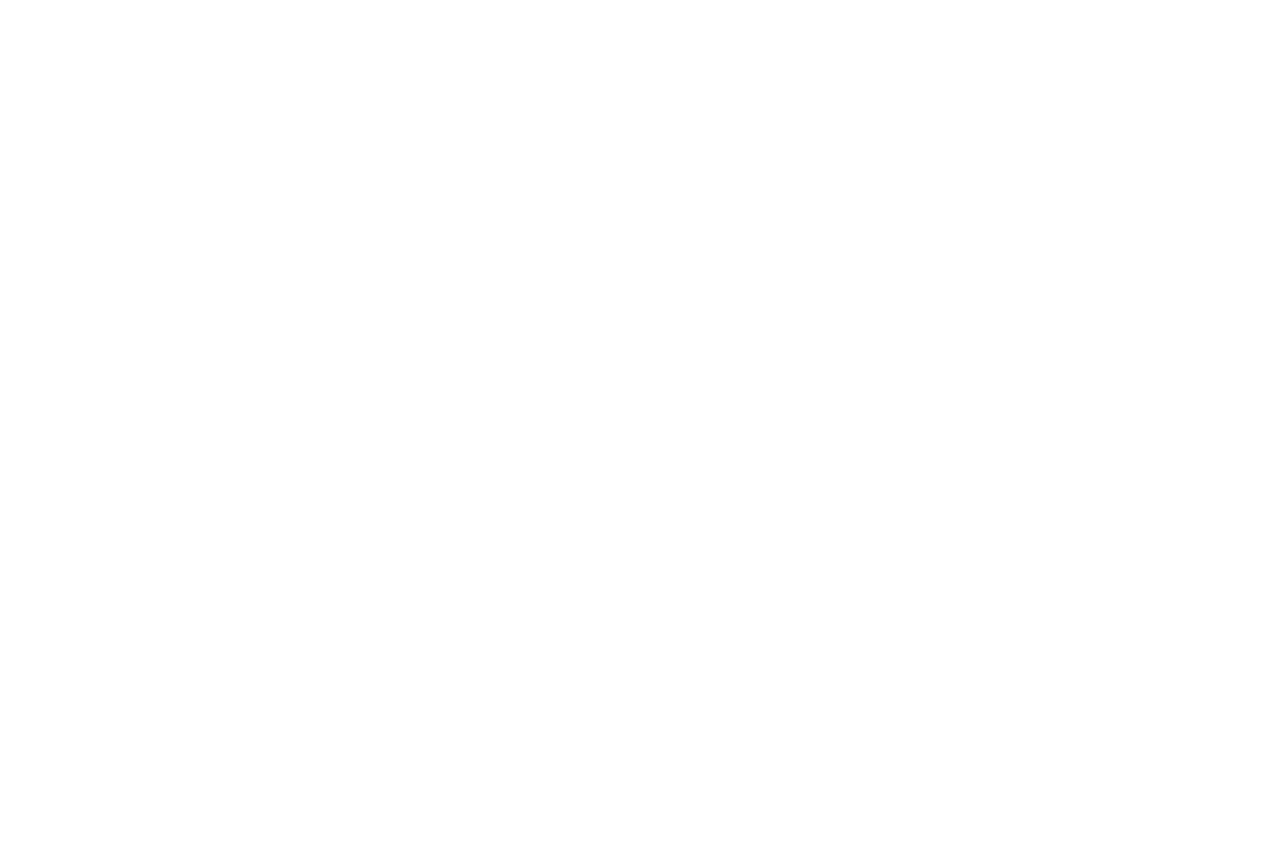
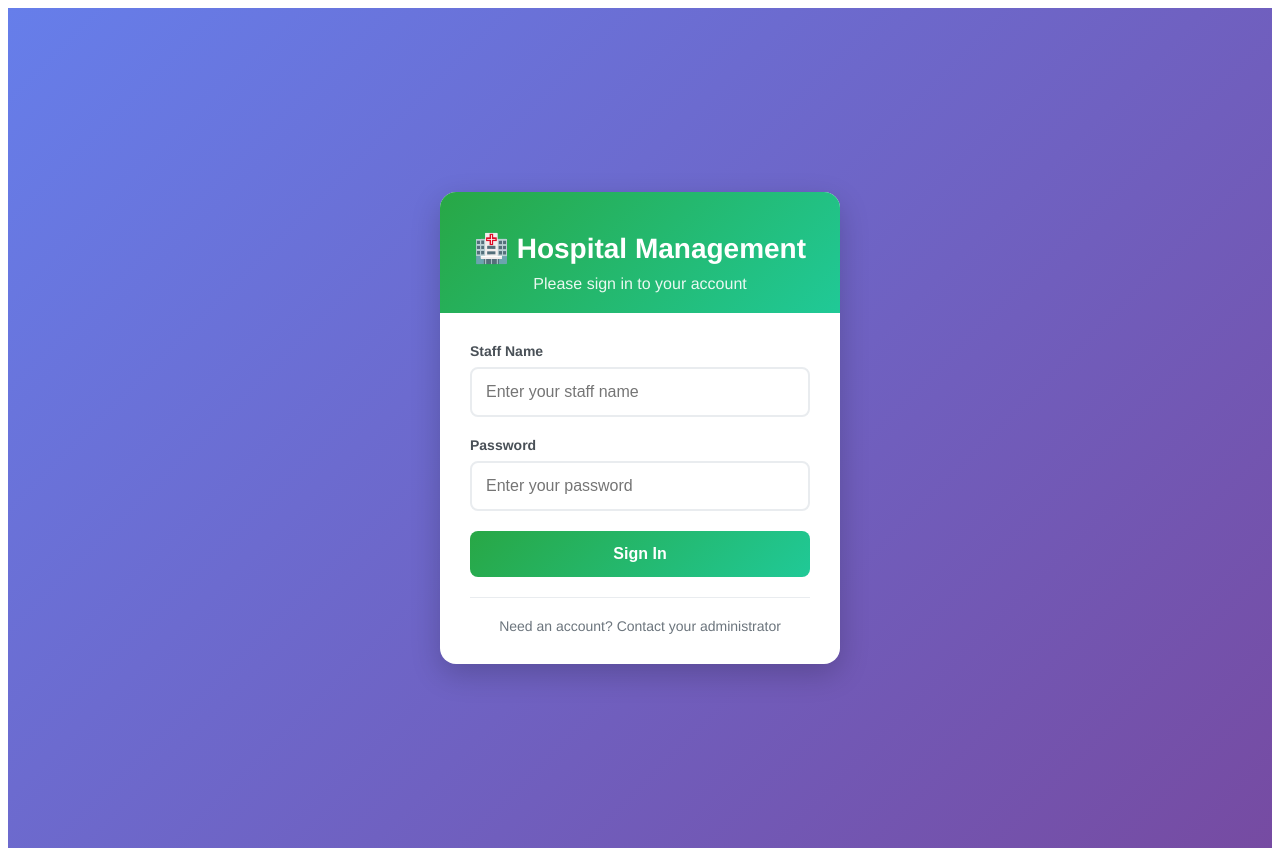
Before and after one commit to tranvanki/Hospitex-Frontend, a Vue app: page /login in a window 1280 px wide. Before the commit the page ends 800 px from the top, so only its background shows below. Built offline with nearby package versions, Linux system fonts and the light colour scheme.

Commit message:
Update Login.vue 3

```diff
--- a/src/views/auth/Login.vue
+++ b/src/views/auth/Login.vue
@@ -1,3 +1,58 @@
+<template>
+  <div class="login-container">
+    <div class="login-card">
+      <div class="login-header">
+        <h1>🏥 Hospital Management</h1>
+        <p>Please sign in to your account</p>
+      </div>
+
+      <div class="login-form">
+        <!-- ✅ ERROR MESSAGE -->
+        <div v-if="error" class="error-message">
+          ⚠️ {{ error }}
+        </div>
+
+        <form @submit.prevent="handleSubmit">
+          <div class="form-group">
+            <label for="staff_name">Staff Name</label>
+            <input
+              type="text"
+              id="staff_name"
+              v-model="formData.staff_name"
+              placeholder="Enter your staff name"
+              required
+            />
+          </div>
+
+          <div class="form-group">
+            <label for="password">Password</label>
+            <input
+              type="password"
+              id="password"
+              v-model="formData.password"
+              placeholder="Enter your password"
+              required
+            />
+          </div>
+
+          <button
+            type="submit"
+            class="login-btn"
+            :disabled="loading"
+          >
+            <span v-if="loading">Signing in...</span>
+            <span v-else>Sign In</span>
+          </button>
+        </form>
+
+        <div class="login-footer">
+          <p>Need an account? Contact your administrator</p>
+        </div>
+      </div>
+    </div>
+  </div>
+</template>
+
 <script setup>
 import { ref } from 'vue';
 import { useRouter } from 'vue-router';
@@ -44,3 +99,135 @@
   }
 };
 </script>
+
+<style scoped>
+.login-container {
+  display: flex;
+  justify-content: center;
+  align-items: center;
+  min-height: 100vh;
+  background: linear-gradient(135deg, #667eea 0%, #764ba2 100%);
+  padding: 20px;
+}
+
+.login-card {
+  width: 100%;
+  max-width: 400px;
+  background: white;
+  border-radius: 16px;
+  box-shadow: 0 10px 30px rgba(0, 0, 0, 0.2);
+  overflow: hidden;
+}
+
+.login-header {
+  text-align: center;
+  padding: 40px 30px 20px;
+  background: linear-gradient(135deg, #28a745 0%, #20c997 100%);
+  color: white;
+}
+
+.login-header h1 {
+  font-size: 28px;
+  font-weight: 600;
+  margin: 0 0 10px 0;
+}
+
+.login-header p {
+  font-size: 16px;
+  opacity: 0.9;
+  margin: 0;
+}
+
+.login-form {
+  padding: 30px;
+}
+
+.error-message {
+  background: #f8d7da;
+  color: #721c24;
+  padding: 12px;
+  border-radius: 8px;
+  margin-bottom: 20px;
+  font-size: 14px;
+  border: 1px solid #f5c6cb;
+}
+
+.form-group {
+  margin-bottom: 20px;
+}
+
+.form-group label {
+  display: block;
+  font-weight: 600;
+  margin-bottom: 8px;
+  color: #495057;
+  font-size: 14px;
+}
+
+.form-group input {
+  width: 100%;
+  padding: 14px;
+  border: 2px solid #e9ecef;
+  border-radius: 8px;
+  font-size: 16px;
+  transition: border-color 0.2s;
+  box-sizing: border-box;
+}
+
+.form-group input:focus {
+  outline: none;
+  border-color: #28a745;
+}
+
+.login-btn {
+  width: 100%;
+  padding: 14px;
+  background: linear-gradient(135deg, #28a745 0%, #20c997 100%);
+  color: white;
+  border: none;
+  border-radius: 8px;
+  font-size: 16px;
+  font-weight: 600;
+  cursor: pointer;
+  transition: all 0.2s;
+}
+
+.login-btn:hover:not(:disabled) {
+  transform: translateY(-1px);
+  box-shadow: 0 4px 12px rgba(40, 167, 69, 0.3);
+}
+
+.login-btn:disabled {
+  background: #6c757d;
+  cursor: not-allowed;
+  transform: none;
+  box-shadow: none;
+}
+
+.login-footer {
+  text-align: center;
+  margin-top: 20px;
+  padding-top: 20px;
+  border-top: 1px solid #e9ecef;
+}
+
+.login-footer p {
+  color: #6c757d;
+  font-size: 14px;
+  margin: 0;
+}
+
+@media (max-width: 480px) {
+  .login-container {
+    padding: 10px;
+  }
+
+  .login-form {
+    padding: 20px;
+  }
+
+  .login-header {
+    padding: 30px 20px 15px;
+  }
+}
+</style>
```
